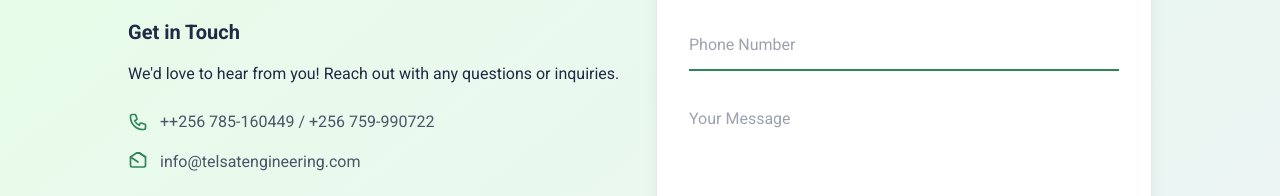
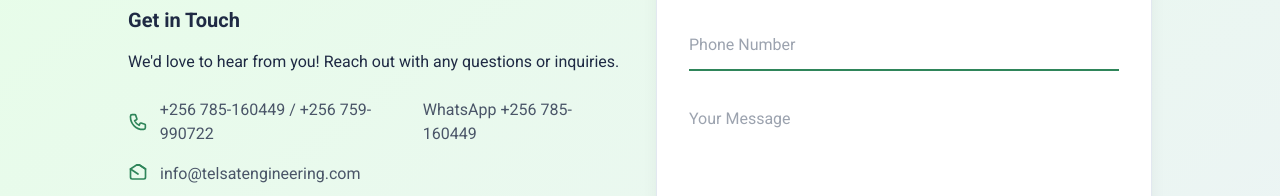
Before and after one commit to sbright875/TELSAT-WEBSITE, a plain HTML site: page index.html in a window 1280 px wide. Shown: the part 5786-5982 px from the top of the page. Drawn offline with nearby package versions, Linux system fonts and the light colour scheme.

Commit message:
Update index.html

```diff
--- a/index.html
+++ b/index.html
@@ -607,7 +607,8 @@
             <svg class="w-6 h-6 text-2F855A" fill="none" stroke="currentColor" viewBox="0 0 24 24">
               <path stroke-linecap="round" stroke-linejoin="round" stroke-width="2" d="M3 5a2 2 0 012-2h3.28a1 1 0 01.948.684l1.498 4.493a1 1 0 01-.502 1.21l-2.257 1.13a11.042 11.042 0 005.516 5.516l1.13-2.257a1 1 0 01 1.21-.502l4.493 1.498a1 1 0 01.684.949V19a2 2 0 01-2 2h-1C9.716 21 3 14.284 3 6V6.5z"></path>
             </svg>
-            <a href="tel:+1234567890" class="text-4A5568 hover:text-48BB78 transition">++256 785-160449 / +256 759-990722</a>
+            <a href="tel:+1234567890" class="text-4A5568 hover:text-48BB78 transition">+256 785-160449 / +256 759-990722</a>
+            <a href="https://wa.me/+256785160449">WhatsApp +256 785-160449</a>
           </div>
           <div class="contact-detail-item">
             <svg class="w-6 h-6 text-2F855A" fill="none" stroke="currentColor" viewBox="0 0 24 24">
```
